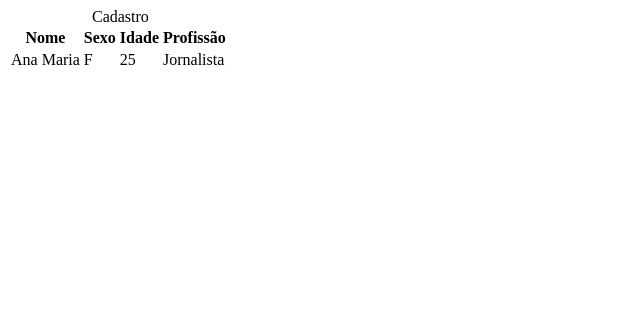
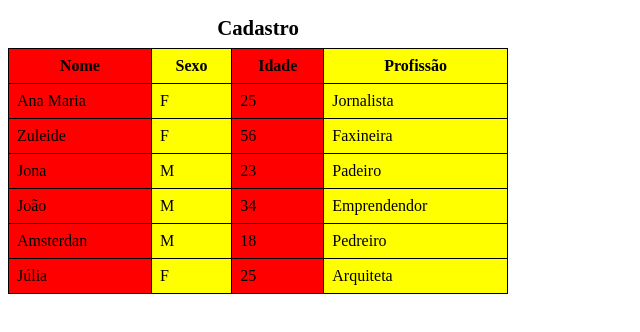
Before and after one commit to vitor-vascon/html-css, a plain HTML site: page exercicios/ex023/tabela005.html in a window 1280 px wide. Shown: the whole page, without its empty margins (0-640 px from the left). Drawn offline with Linux system fonts and the light colour scheme.

Commit message:
Update tabela005.html

```diff
--- a/exercicios/ex023/tabela005.html
+++ b/exercicios/ex023/tabela005.html
@@ -5,9 +5,39 @@
     <meta http-equiv="X-UA-Compatible" content="IE=edge">
     <meta name="viewport" content="width=device-width, initial-scale=1.0">
     <title>Exercícios de Tabela</title>
+    <style>
+        table {
+            border-collapse: collapse;
+            width: 500px;
+        }
+
+        caption {
+            font-size: 1.3em;
+            font-weight: bolder;
+            padding: 8px;
+        }
+        th, td {
+            border: 1px solid black;
+            padding: 8px;
+        }
+
+        col:nth-child(odd) {
+            background-color: red;
+        }
+        col:nth-child(even) {
+            background-color: yellow;
+        }
+
+    </style>
 </head>
 <body>
     <table>
+        <colgroup>
+           <col>
+           <col>
+           <col>
+           <col>
+        </colgroup>
         <caption>Cadastro</caption>
         <tr>
             <th scope="col">Nome</th>
@@ -19,7 +49,37 @@
             <td>Ana Maria</td>
             <td>F</td>
             <td>25</td>
-            <td>Jornalista<td>
+            <td>Jornalista</tr>
+        </tr>
+        <tr>
+            <td>Zuleide</td>
+            <td>F</td>
+            <td>56</td>
+            <td>Faxineira</tr>
+        </tr>
+        <tr>
+            <td>Jona</td>
+            <td>M</td>
+            <td>23</td>
+            <td>Padeiro</tr>
+        </tr>
+        <tr>
+            <td>João</td>
+            <td>M</td>
+            <td>34</td>
+            <td>Emprendendor</tr>
+        </tr>
+        <tr>
+            <td>Amsterdan</td>
+            <td>M</td>
+            <td>18</td>
+            <td>Pedreiro</tr>
+        </tr>
+        <tr>
+            <td>Júlia</td>
+            <td>F</td>
+            <td>25</td>
+            <td>Arquiteta</tr>
         </tr>
     </table>
 
```
